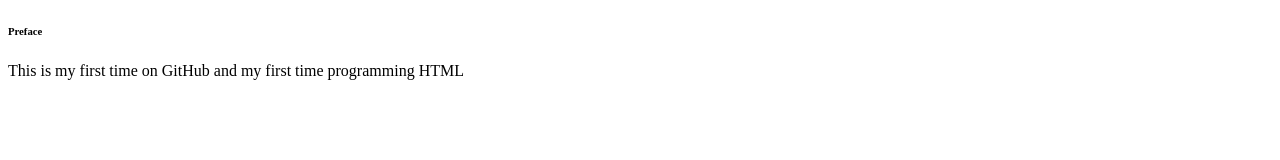
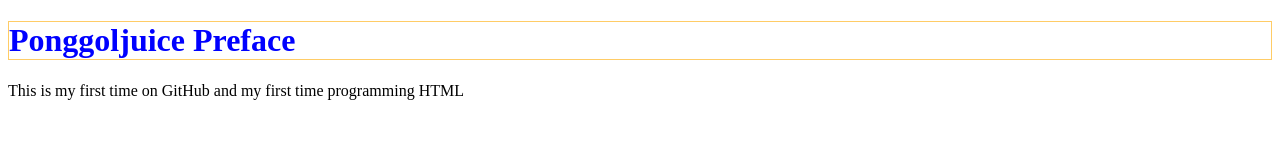
Before and after one commit to alexwsaputra/alexwsaputra.github.io, a plain HTML site: page index.html in a window 1280 px wide. Drawn offline with Linux system fonts and the light colour scheme.

Commit message:
made more changes

```diff
--- a/index.html
+++ b/index.html
@@ -4,7 +4,7 @@
 	<title>Hello world</title>
 </head>
 <body>
-	<h6>Preface</h6>
+	<h1 style="color:blue; border:1px solid #ffcc66">Ponggoljuice Preface</h1>
 	<p>This is my first time on GitHub and my first time programming HTML</p>
 </body>
 </html>
```
